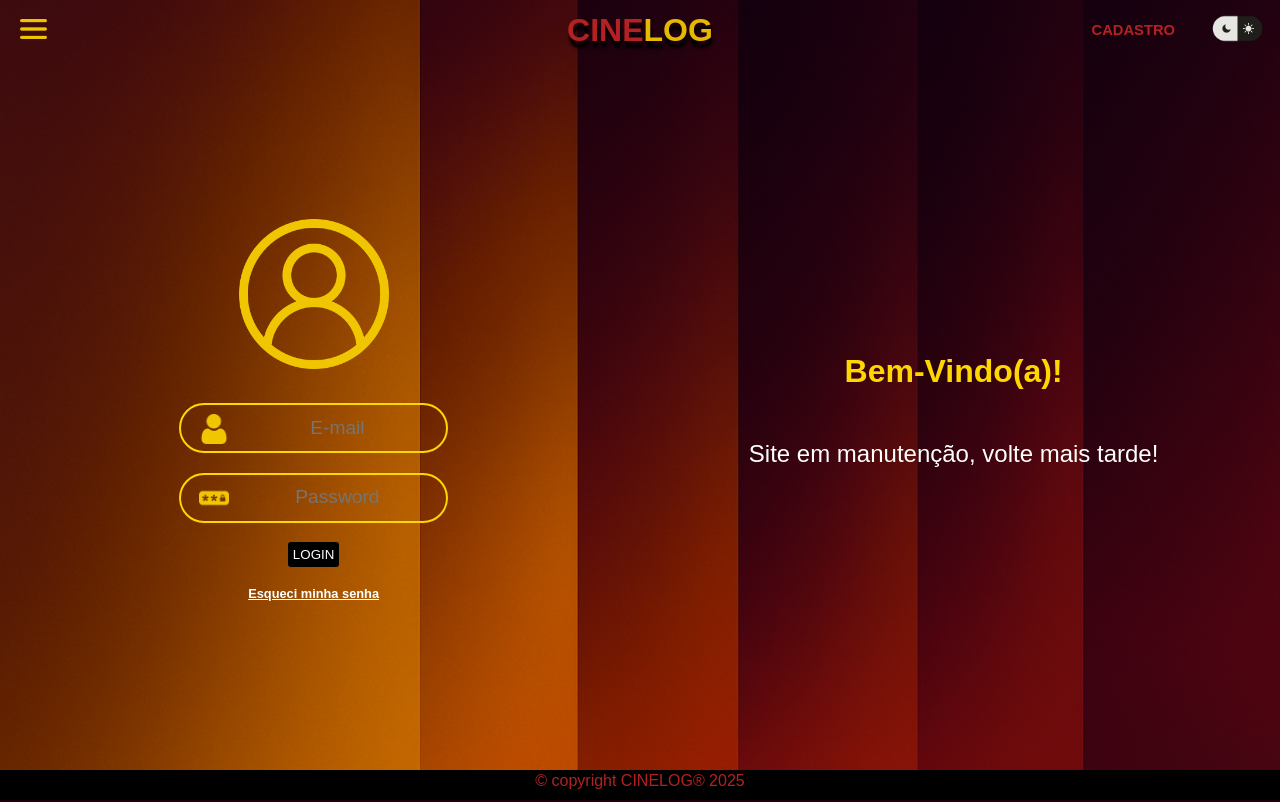
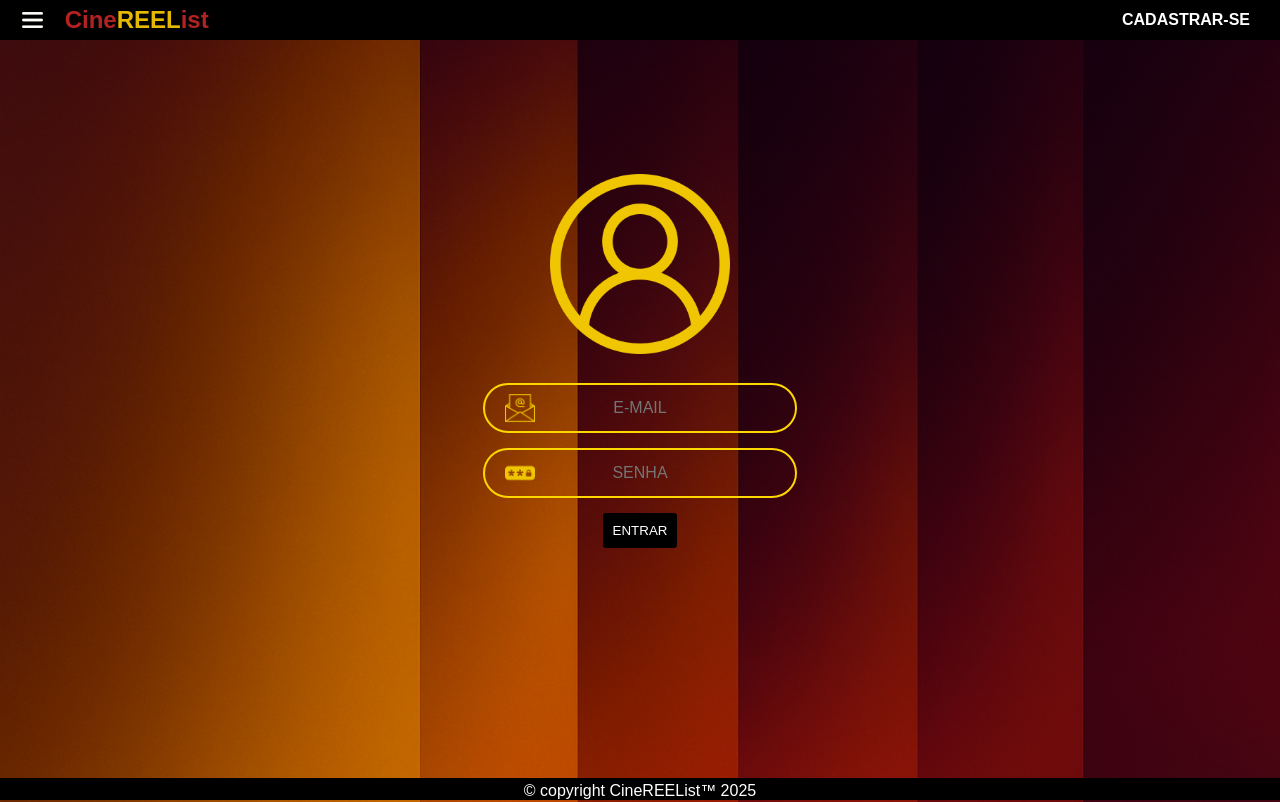
Before and after one commit to Clenilton-Filho/projeto-cinereelist, a PHP site: page / in a window 1280 px wide. Run offline with PHP 8.4, Linux system fonts and the light colour scheme.

Commit message:
restore missing changes

```diff
--- a/index.html
+++ b/index.html
@@ -3,21 +3,19 @@
 <head>
     <meta charset="UTF-8">
     <meta name="viewport" content="width=device-width, initial-scale=1.0">
-    <title>CINELOG</title>
+    <title>CineREEList - Entrar</title>
     <link rel="stylesheet" href="style/style.css">
-    <link rel="stylesheet" href="https://fonts.googleapis.com/css2?family=Material+Symbols+Outlined:opsz,wght,FILL,GRAD@24,400,0,0&icon_names=menu" />
 </head>
 <body>
     <header>
-        <button class="hamburguer-menu" onClick="SideMenu()">
-            <img class="hamburguer-icone invertido icon" class="icon" src="media/img/hamburger-menu-black.png" alt="menu icon">
-        </button>
-        <h1>CINE<span>LOG</span></h1>
+        <div id="header-esquerda">
+            <button class="hamburguer-menu" onClick="SideMenu()">
+                <img class="hamburguer-icone invertido" class="icon" src="media/img/hamburger-menu-black.png" alt="menu icon">
+            </button>
+            <h1>Cine<span>REEL</span>ist</h1>
+        </div>
         <div id="header-direita">
-            <a class="link" id="botao-cadastro" target="#">CADASTRO</a>
-            <button id="mudar-modo" onClick="MudarModo()">
-                <img id="mudar-modo-icone" class="invertido" src="media/img/switch-mode.png" alt="mudar modo claro/escuro">
-            </button>
+            <a class="link botao-cadastrar-entrar" href="cadastro.html">CADASTRAR-SE</a>
         </div>
     </header>
     <nav id="side-menu">
@@ -25,29 +23,26 @@
             <button class="hamburguer-menu" onClick="SideMenu()">
                 <img class="hamburguer-icone invertido" src="media/img/hamburger-menu-black.png" alt="menu icon">
             </button>
-            <h1>C<span>L</span></h1>
+            <h1>C<span>R</span>L</h1>
         </header>
     </nav>
     <main>
         <div id="login">
-            <img src="media/img/user-black.png" alt="user profile picture" id="user-pfp">
+            <img id="user-pfp" src="media/img/user-black.png" alt="Foto de usuário">
             <form id="login-form" action="login.php">
                 <div id="email-div" class="login-div">
                     <label for="email-input">
-                        <img class="invertido icon" src="media/img/user-full-black.png" alt="ícone de usuário">
+                        <img class="invertido icon" src="media/img/email-icon.png" alt="ícone de usuário">
                     </label>
-                    <input type="email" name="email-input" id="email-input" placeholder="E-mail" required>
+                    <input type="email" name="email-input" id="email-input" placeholder="E-MAIL" required>
                 </div>
-
                 <div id="password-div" class="login-div">
                     <label for="password-input">
                         <img class="invertido icon" src="media/img/password-full-black-2.png" alt="ícone de senha">
                     </label>
-                    <input type="password" name="password-input" id="password-input" placeholder="Password" required>
+                    <input type="password" name="password-input" id="password-input" placeholder="SENHA" required>
                 </div>
-
-                <button id="login-button">LOGIN</button>
-                <a class="link" id="esqueci-senha" target="_blank">Esqueci minha senha</a>
+                <button class="entrar-cadastrar">ENTRAR</button>
             </form>
         </div>
 
@@ -57,7 +52,7 @@
         </div>
     </main>
     <footer>
-        <p>&copy; copyright CINELOG&reg; 2025</p>
+        <p>&copy; copyright CineREEList&trade; 2025</p>
     </footer>
 </body>
 <script>
@@ -65,7 +60,7 @@
         $sideMenu = document.getElementById('side-menu');
 
         if ($sideMenu.style.left == '0px'){
-            $sideMenu.style.left = '-15%';
+            $sideMenu.style.left = '-100%';
         }else{
             $sideMenu.style.left = '0px';
         }
--- a/style/style.css
+++ b/style/style.css
@@ -16,6 +16,7 @@ html,body{
     --cor-principal-transparente: #f1050573;
     --cor-secundaria: #E6B800;
     --cor-secundaria-destaque: #FFD700;
+    --cor-secundaria-transparente: #e6a100b1;
     --cor-header: black;
     --cor-h1: #B22222;
     --cor-login: white;
@@ -28,42 +29,22 @@ body{
 }
 h1{
     user-select: none;
-    text-shadow: 1px 7px 3px black;
+    text-shadow: 1px 5px 3px black;
     color: var(--cor-h1);
 }
 header{
+    position: absolute;
+    width: 100vw;
     display: flex;
     flex-direction: row;
     justify-content: space-between;
     align-items: center;
     justify-items: center;
-    height: 150px;
+    max-height: 50px;
+    background-color: black;
+    z-index: 2;
 }
-.hamburguer-menu{
-    height: fit-content;
-    width: fit-content;
-    border: none;
-    background-color: transparent;
-    cursor: pointer;
-}
-.invertido{
-    filter: invert(100%);
-}
-.hamburguer-menu > img{
-    height: 20px;
-    cursor: pointer;
-}
-header > .hamburguer-menu{
-    margin-left: 20px;
-}
-header > h1{
-    line-height: 150px;
-    color: var(--cor-h1);
-    position: absolute;
-    left: 50%;
-    transform: translate(-50%);
-}
-header > h1 > span{
+header span{
     color: var(--cor-secundaria);
 }
 .link{
@@ -73,6 +54,33 @@ header > h1 > span{
     text-decoration: underline;
     cursor: pointer;
 }
+#header-esquerda{
+    height: 100%;
+    display: flex;
+    align-items: center;
+    justify-items: center;
+    justify-content: space-evenly;
+    min-width: 18%;
+}
+#header-esquerda h1{
+    color: var(--cor-h1);
+    font-size: 1.6rem;
+}
+.hamburguer-menu{
+    height: fit-content;
+    width: fit-content;
+    border: none;
+    background-color: transparent;
+    cursor: pointer;
+    height: 40%;
+}
+.invertido{
+    filter: invert(100%);
+}
+.hamburguer-menu > img{
+    height: 100%;
+    cursor: pointer;
+}
 #header-direita{
     display: flex;
     flex-direction: row;
@@ -80,11 +88,10 @@ header > h1 > span{
     align-items: center;
     height: 80px;
 }
-#botao-cadastro{
-    color: var(--cor-h1);
+.botao-cadastrar-entrar{
     position: relative;
-    right: 50px;
-    font-size: 0.92rem;
+    right: 30px;
+    font-size: 1rem;
     text-decoration: none;
 }
 button{
@@ -136,29 +143,26 @@ main{
     align-items: center;
     align-content: center;
     justify-content: space-evenly;
-    gap: 15px;
-    height: 60%;
-    max-width: 30%;
+    min-height: 65%;
+    min-width: 35%;
     border-radius: 15px;
 }
 #user-pfp{
-    height: 150px;
+    height: 180px;
     margin-top: 5%;
     filter: brightness(0) saturate(100%) invert(67%) sepia(82%) saturate(500%) hue-rotate(5deg);
 }
-#login > h1{
-    color: var(--cor-login);
-    width: 35%;
-    text-shadow: 5px 5px 3px black;
+#form-icon{
+    height: 120px;
 }
 #login-form{
-    height: 70%;
-    width: 100%;
+    min-height: 70%;
+    min-width: 100%;
     display: flex;
     flex-direction: column;
     justify-content: space-evenly;
     align-items: center;
-    border-radius: 10px;
+    gap: 15px;
 }
 .login-div{
     display: flex;
@@ -178,64 +182,76 @@ img{
     filter: brightness(0) saturate(100%) invert(67%) sepia(82%) saturate(500%) hue-rotate(5deg);
 }
 .login-div img{
-    margin-top: 5px;
-    margin-left: 15px;
+    position: absolute;
+    margin-top: -15px;
+    margin-left: 20px;
     height: 30px;
 }
 .login-div input{
-    height: 65%;
-    width: 80%;
+    min-height: 100%;
+    min-width: 100%;
     color: white;
-    font-size: 1.2rem;
+    font-size: 1rem;
     background-color: transparent;
-    border-radius: 4px;
+    border-radius: 30px;
     border: none;
 }
-#login-button{
+.entrar-cadastrar{
     color: var(--cor-login);
     background-color: black;
-    padding: 5px;
+    padding: 10px;
     border-radius: 3px;
     border: none;
     cursor: pointer;
     transition: all 150ms ease-in-out;
 }
-#login-button:hover{
+.entrar-cadastrar:hover{
     color: black;
     background-color: white;
 }
 
 #boas-vindas-div{
+    position: absolute;
+    right: 0;
     display: flex;
     flex-direction: column;
-    align-items: center;
-    gap:50px;
+    align-items: end;
+    justify-items: end;
+    height: 100vh;
+    width: 35vw;
+    overflow: hidden;
+    z-index: 1;
 }
 #boas-vindas-div h1{
-    color: var(--cor-secundaria-destaque);
-
+    color: var(--cor-secundaria);
     text-shadow: none;
     font-size: 2rem;
 }
 #boas-vindas-div p{
     color: white;
     font-size: 1.5rem;
-
+}
+#boas-vindas-div video{
+    height: 100%;
+    border-radius: 30px;
 }
 footer{
     background-color: var(--cor-header);
-    color: var(--cor-h1);
+    color: white;
     position: absolute;
     bottom: 0;
-    height: 30px;
+    height: 22px;
     width: 100%;
     border: 2px solid black;
 }
-@media screen and (min-width: 600px){
+footer p{
+    line-height: 22px;
+}
+@media screen and (max-width: 600px){
     header{
         height: 60px;
     }
-    header > h1{
+    header h1{
         line-height: 60px;
         font-size: 2rem;
     }
@@ -243,20 +259,20 @@ footer{
         width: 70%;
     }
 }
-@media screen and (min-width: 1024px){
-    #login{
-        width: 70%;
+
+@media screen and (min-width: 1280px){
+    header{
+        height: 40px;
+    }
+    #header-esquerda h1{
+        line-height: 60px;
+        font-size: 1.5rem;
     }
 }
-
-@media screen and (min-width: 1300px) {
-    #login{
-        width: 50%;
+@media screen and (min-width: 1360px){
+    header{
+        height: 45px;
     }
 }
-
-@media screen and (min-height: 1200px){
-    #login{
-        height: 30%;
-    }
+@media screen and (min-width: 1600px){
 }
```
Also changed, not shown: cadastro.html (+4 -9 lines), media/img/form-icon.png (added), 1 other file.
